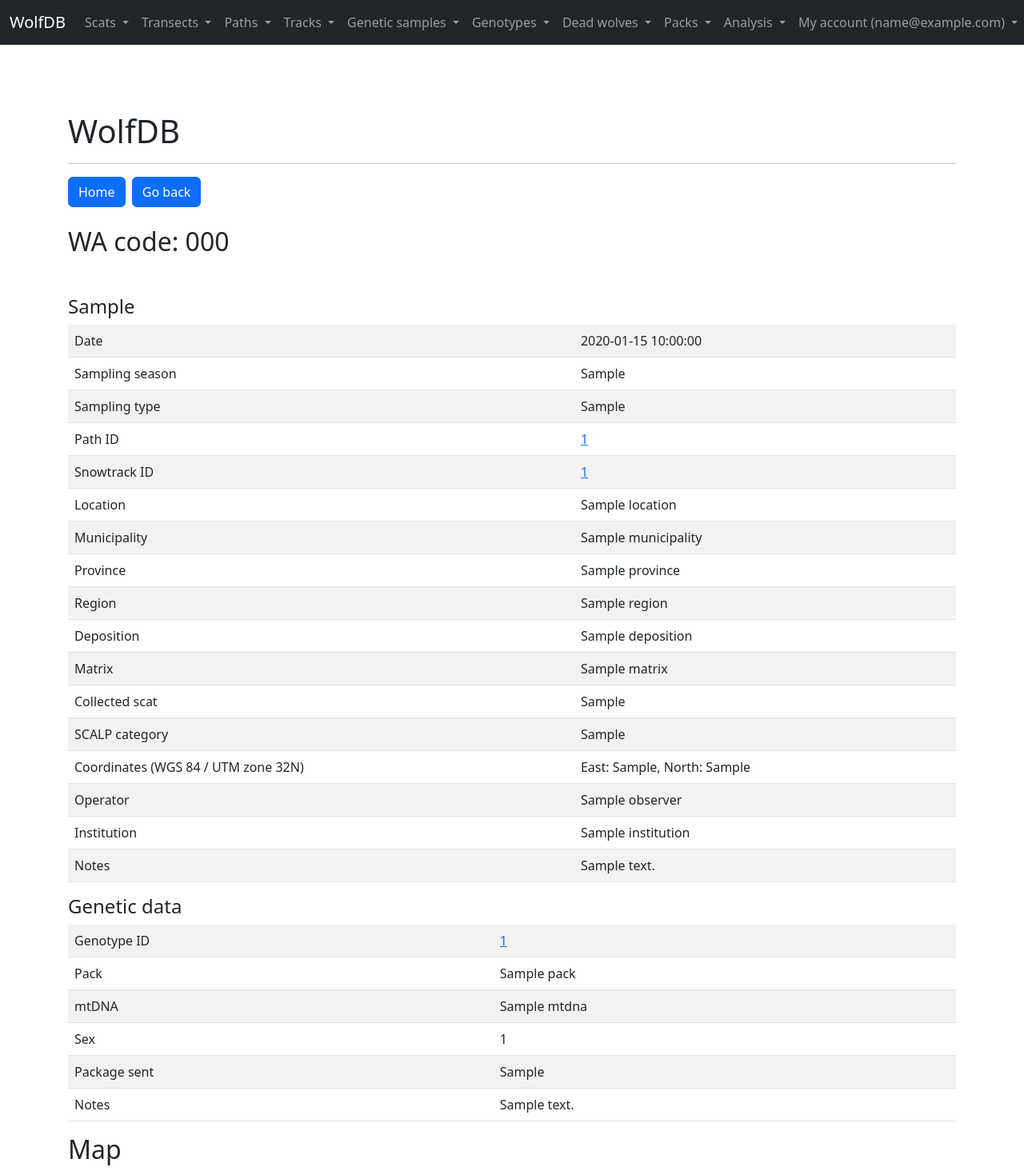
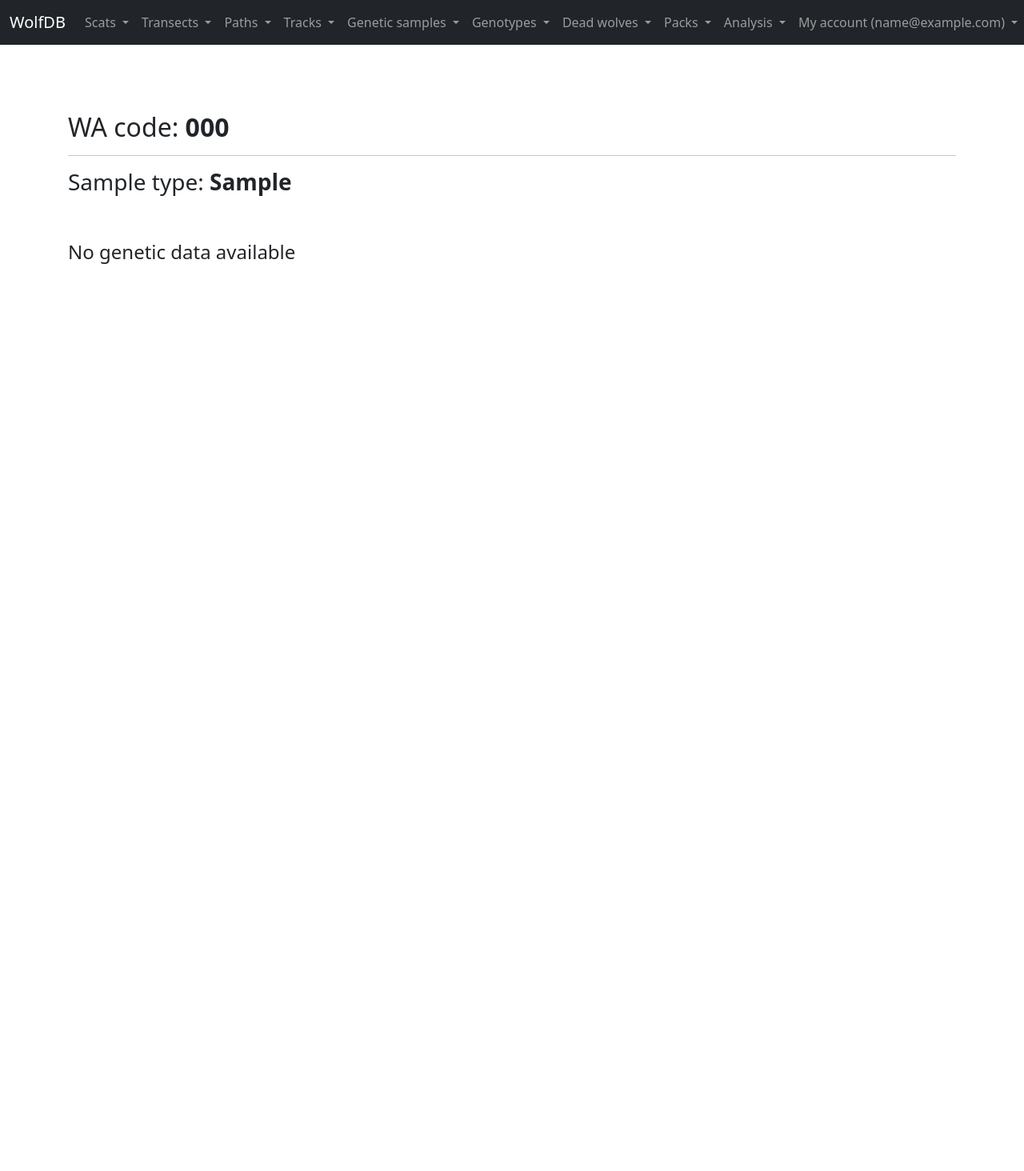
Before and after one commit to olivierfriard/wolfdb, a Flask app: template genetic_bp/templates/view_wa.html in a window 1280 px wide. Shown: the top 1464 px of the page at 80% size. After the commit the page ends 330 px from the top, so only its background shows below. Run offline with Flask 3, Linux system fonts and the light colour scheme; the visitor is signed in with stand-in values (Sample User, id 1); the template is opened without the code that fills it: most values are stand-ins (such as "Sample title", 1, 10 or a date in 2020); parts of the project's set-up code (start-up, migrations or seed data) failed here and were passed over.

Commit message:
some changes

```diff
--- a/functions.py
+++ b/functions.py
@@ -76,7 +76,7 @@ def get_wa_loci_values(wa_code: str, loci_list: list) -> tuple[dict, bool]:
     with conn_alchemy().connect() as con:
         has_loci_notes = False
 
-        loci_values = {}
+        loci_values: dict = {}
         for locus in loci_list:
             loci_values[locus] = {"a": {"value": "-", "notes": "", "user_id": ""}, "b": {"value": "-", "notes": "", "user_id": ""}}
 
--- a/genetic_bp/templates/view_genetic_data.html
+++ b/genetic_bp/templates/view_genetic_data.html
@@ -11,9 +11,10 @@
 <br>
 <br>
 
-<h3>WA code: <b>{{wa_code}}</b></h3>
+<h3>WA code: <a href="/view_wa/{{ wa_code }}"><b>{{wa_code}}</b></a></h3>
 
-<span style="font-size: larger;">Genotype id: <b>{{ genotype_id }}</b><br>Sex: <b>{{ sex }}</b></span>
+<span style="font-size: larger;">Genotype id: <b><a href="/view_genotype/{{ genotype_id }}">{{ genotype_id }}</a></b>
+<br>Sex: <b>{{ sex }}</b></span>
 <br>
 <br>
 
--- a/genetic_bp/templates/view_wa.html
+++ b/genetic_bp/templates/view_wa.html
@@ -2,120 +2,37 @@
 
 {% block content %}
 
-<h1>WolfDB</h1>
+
+
+<h2>WA code: <b>{{ wa_code }}</b></h2>
+
 <hr>
 
-<a href="/" class="btn btn-primary">Home</a>&nbsp;
+<h3>Sample type: <b>{{ result["sample_type"] }}</b></h3>
 
-<a href="{{ go_back_url }}" class="btn btn-primary">Go back</a>
+<h3>
+{% if result["sample_type"] == 'Scat' %}
+View scat data: <a href="/view_scat/{{ result['sample_id'] }}">{{ result['sample_id'] }}</a>
+{% endif %}
+
+
+{% if result["sample_type"] == 'Dead wolf' %}
+View dead wolf data: <a href="/view_dead_wolf_id/{{ result['sample_id'] }}">
+{% if result['tissue_id'] not in ('', none) %}
+{{ result['tissue_id'] }}
+{% else %}
+{{ result['sample_id'] }}
+{% endif %}
+</a>
+{% endif %}
+</h3>
 
 <br><br>
 
-
-<h2>WA code: {{ results["wa_code"] }}</h2>
-
-<br>
-
-<table class="table table-striped">
-
-</table>
-
-
-<h4>Sample</h4>
-
-<table class="table table-striped">
-<tr><td>Date</td><td>{{ results["date"] }}</td></tr>
-
-<tr><td>Sampling season</td><td>{{ results["sampling_season"] }}</td></tr>
-<tr><td>Sampling type</td><td>{{ results["sampling_type"] }}</td></tr>
-
- <!--
-<tr>
-
-    <td>Transect ID</td>
-    <td>
-        {% if results["transect_id"] %}
-        <a href="/view_transect/{{ transect_id }}">{{ results["transect_id"] }}</a>
-    {% endif %}
-
-    </td>
-
-</tr>
--->
-
-<tr>
-    <td>Path ID</td>
-    <td>
-        {% if results['path_id'] != "-" %}
-        <a href="/view_path/{{ results['path_id'] }}">{{ results['path_id'] }}</a>
-        {% else %}
-    {{ results['path_id'] }}
-    {% endif %}
-
-    </td>
-</tr>
-<tr><td>Snowtrack ID</td><td>
-
-    {% if results['snowtrack_id'] != "-" %}
-    <a href="/view_snowtrack/{{ results['snowtrack_id'] }}">{{ results['snowtrack_id'] }}</a>
-    {% else %}
-    {{ results['snowtrack_id'] }}
-    {% endif %}
-
-</td></tr>
-<tr><td>Location</td><td>{{ results["location"] }}</td></tr>
-<tr><td>Municipality</td><td>{{ results["municipality"] }}</td></tr>
-<tr><td>Province</td><td>{{ results["province"] }}</td></tr>
-<tr><td>Region</td><td>{{ results["region"] }}</td></tr>
-<tr><td>Deposition</td><td>{{ results["deposition"] }}</td></tr>
-<tr><td>Matrix</td><td>{{ results["matrix"] }}</td></tr>
-<tr><td>Collected scat</td><td>{{ results["collected_scat"] }}</td></tr>
-<tr><td>SCALP category</td><td>{{ results["scalp_category"] }}</td></tr>
-
-<tr><td>Coordinates (WGS 84 / UTM zone 32N)</td><td>East: {{ results["coord_east"] }}, North: {{ results["coord_north"] }}</td></tr>
-<!--<tr><td>Longitude, Latitude</td><td>{{ results["lonlat_str"] }}</td></tr>-->
-<tr><td>Operator</td><td>{{ results["observer"] }}</td></tr>
-<tr><td>Institution</td><td>{{ results["institution"] }}</td></tr>
-<tr><td>Notes</td><td>{{ results["notes"] }}</td></tr>
-
-</table>
-
-
-<h4>Genetic data</h4>
-
-<table class="table table-striped">
-
-    <tr><td>Genotype ID</td><td>
-        {% if wa_result["genotype_id"] %}
-        <a href="/view_genotype/{{ wa_result["genotype_id"] }}">{{ wa_result["genotype_id"] }}</a>
-        {% endif %}
-    </td></tr>
-
-    <tr><td>Pack</td><td>{% if wa_result["pack"] %}{{ wa_result["pack"] }}{% endif %}</td></tr>
-
-    <tr><td>mtDNA</td><td>{{  wa_result["mtdna"] }}</td></tr>
-
-    <!--<tr><td>Genotype</td><td>{{  wa_result["quality_genotype"] }}</td></tr>-->
-
-    <tr><td>Sex</td><td>{% if wa_result["sex_id"] %}{{ wa_result["sex_id"] }}{% endif %}</td></tr>
-
-
-    <tr><td>Package sent</td><td>{% if wa_result["package_sent"] %}{{  wa_result["package_sent"] }}{% endif %}</td></tr>
-
-    <tr>
-        <td>Notes</td><td>{% if wa_result["notes"] %}{{ wa_result["notes"] }}{% endif %}</td>
-    </tr>
-
-
-</table>
-
-
-
-<h2>Map</h2>
-
-<div id="map" style="width: 800px; height: 800px;"></div>
-
-
-{{ map }}
+{% if genetic_data  %}
+<a class="btn btn-primary" href="/view_genetic_data/{{ wa_code }}">View genetic data</a>
+{% else %}
+<h4>No genetic data available</h4>
+{% endif %}
 
 {% endblock %}
```
Also changed, not shown: genetic_bp/genetic.py (+75 -84 lines).
